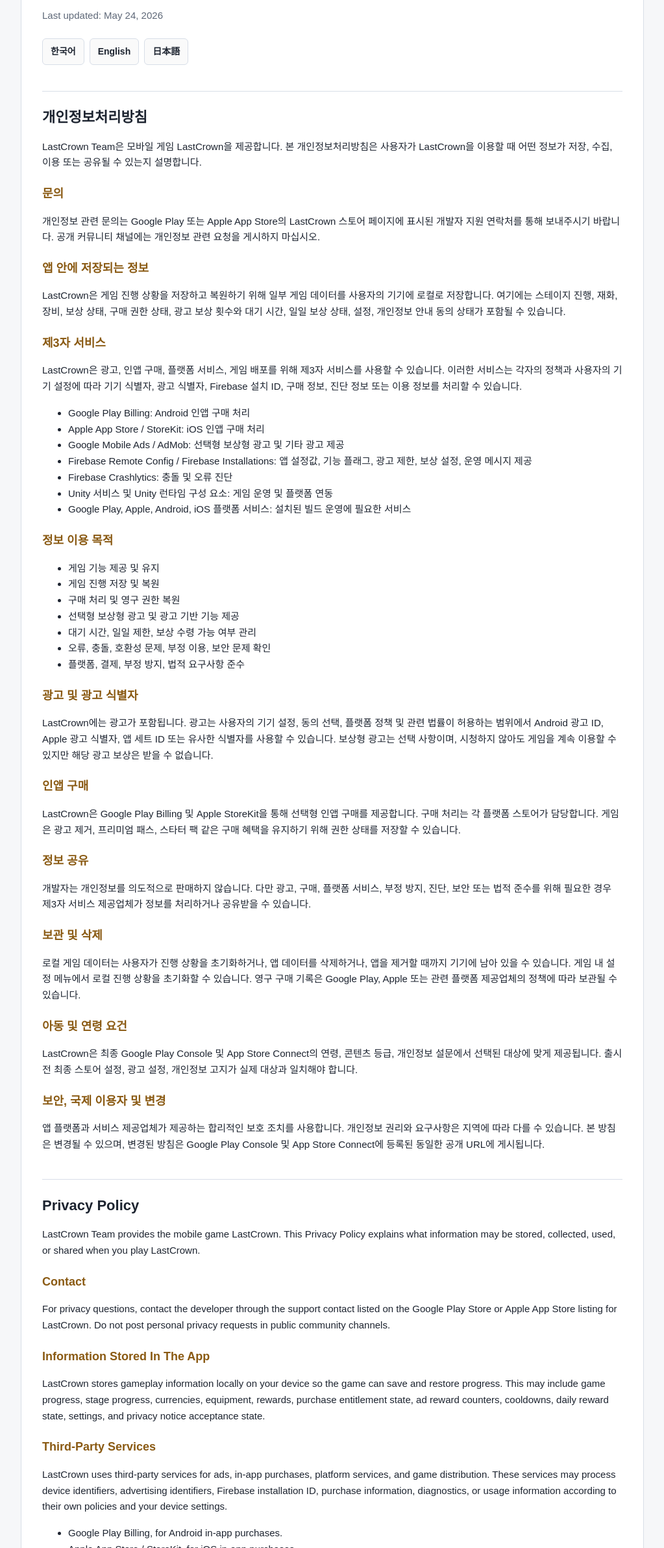
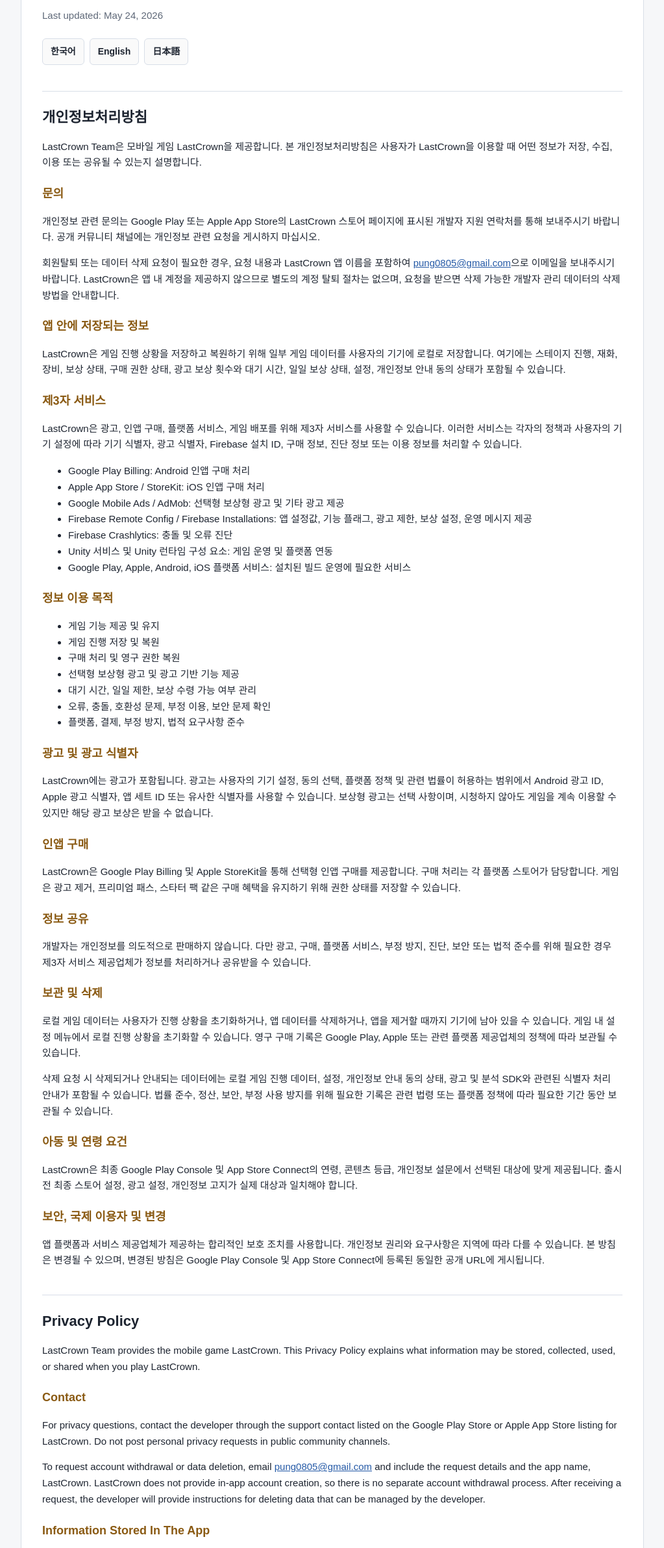
Before and after one commit to pungpung22/lastcrownpolicy, a plain HTML site: page privacy.html in a window 1280 px wide. Shown: the part 107-2490 px from the top of the page at 65% size, without its empty margins (128-1151 px from the left). Drawn offline with Linux system fonts and the light colour scheme.

Commit message:
Update privacy policy deletion contact

```diff
--- a/privacy.html
+++ b/privacy.html
@@ -117,6 +117,12 @@
         개발자 지원 연락처를 통해 보내주시기 바랍니다. 공개 커뮤니티 채널에는 개인정보 관련 요청을
         게시하지 마십시오.
       </p>
+      <p>
+        회원탈퇴 또는 데이터 삭제 요청이 필요한 경우, 요청 내용과 LastCrown 앱 이름을 포함하여
+        <a href="mailto:pung0805@gmail.com">pung0805@gmail.com</a>으로 이메일을 보내주시기 바랍니다.
+        LastCrown은 앱 내 계정을 제공하지 않으므로 별도의 계정 탈퇴 절차는 없으며, 요청을 받으면
+        삭제 가능한 개발자 관리 데이터의 삭제 방법을 안내합니다.
+      </p>
 
       <h3>앱 안에 저장되는 정보</h3>
       <p>
@@ -180,6 +186,11 @@
         기기에 남아 있을 수 있습니다. 게임 내 설정 메뉴에서 로컬 진행 상황을 초기화할 수 있습니다. 영구
         구매 기록은 Google Play, Apple 또는 관련 플랫폼 제공업체의 정책에 따라 보관될 수 있습니다.
       </p>
+      <p>
+        삭제 요청 시 삭제되거나 안내되는 데이터에는 로컬 게임 진행 데이터, 설정, 개인정보 안내 동의 상태,
+        광고 및 분석 SDK와 관련된 식별자 처리 안내가 포함될 수 있습니다. 법률 준수, 정산, 보안, 부정 사용
+        방지를 위해 필요한 기록은 관련 법령 또는 플랫폼 정책에 따라 필요한 기간 동안 보관될 수 있습니다.
+      </p>
 
       <h3>아동 및 연령 요건</h3>
       <p>
@@ -208,6 +219,13 @@
         For privacy questions, contact the developer through the support contact listed on the Google
         Play Store or Apple App Store listing for LastCrown. Do not post personal privacy requests in
         public community channels.
+      </p>
+      <p>
+        To request account withdrawal or data deletion, email
+        <a href="mailto:pung0805@gmail.com">pung0805@gmail.com</a> and include the request details
+        and the app name, LastCrown. LastCrown does not provide in-app account creation, so there is
+        no separate account withdrawal process. After receiving a request, the developer will provide
+        instructions for deleting data that can be managed by the developer.
       </p>
 
       <h3>Information Stored In The App</h3>
@@ -276,6 +294,12 @@
         uninstall the app. You can reset local game progress from the in-game Settings menu. Durable
         purchase records may remain with Google Play, Apple, or other relevant platform providers
         according to their policies.
+      </p>
+      <p>
+        Data covered by a deletion request may include local gameplay progress, settings, privacy
+        notice acceptance state, and guidance related to identifiers processed by advertising and
+        analytics SDKs. Records required for legal compliance, settlement, security, or fraud
+        prevention may be retained for the period required by applicable law or platform policy.
       </p>
 
       <h3>Children And Age Requirements</h3>
```
